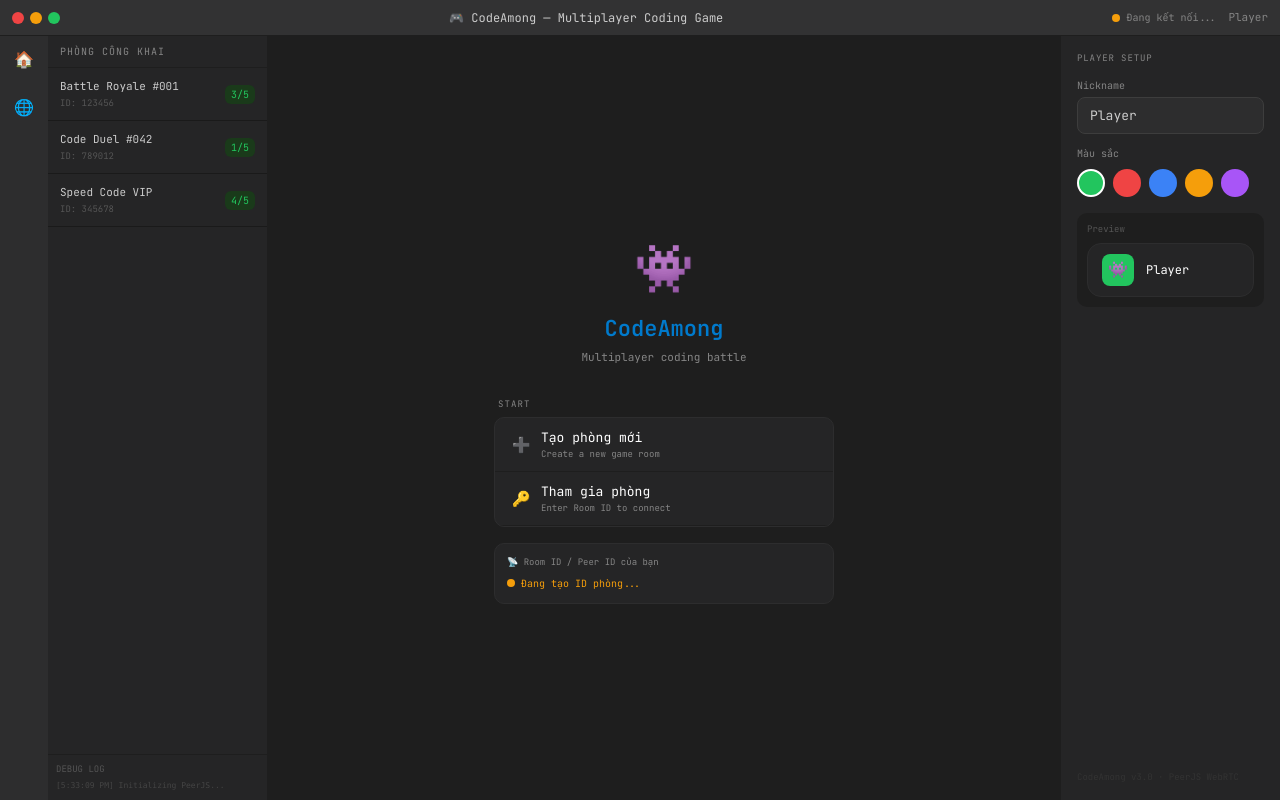
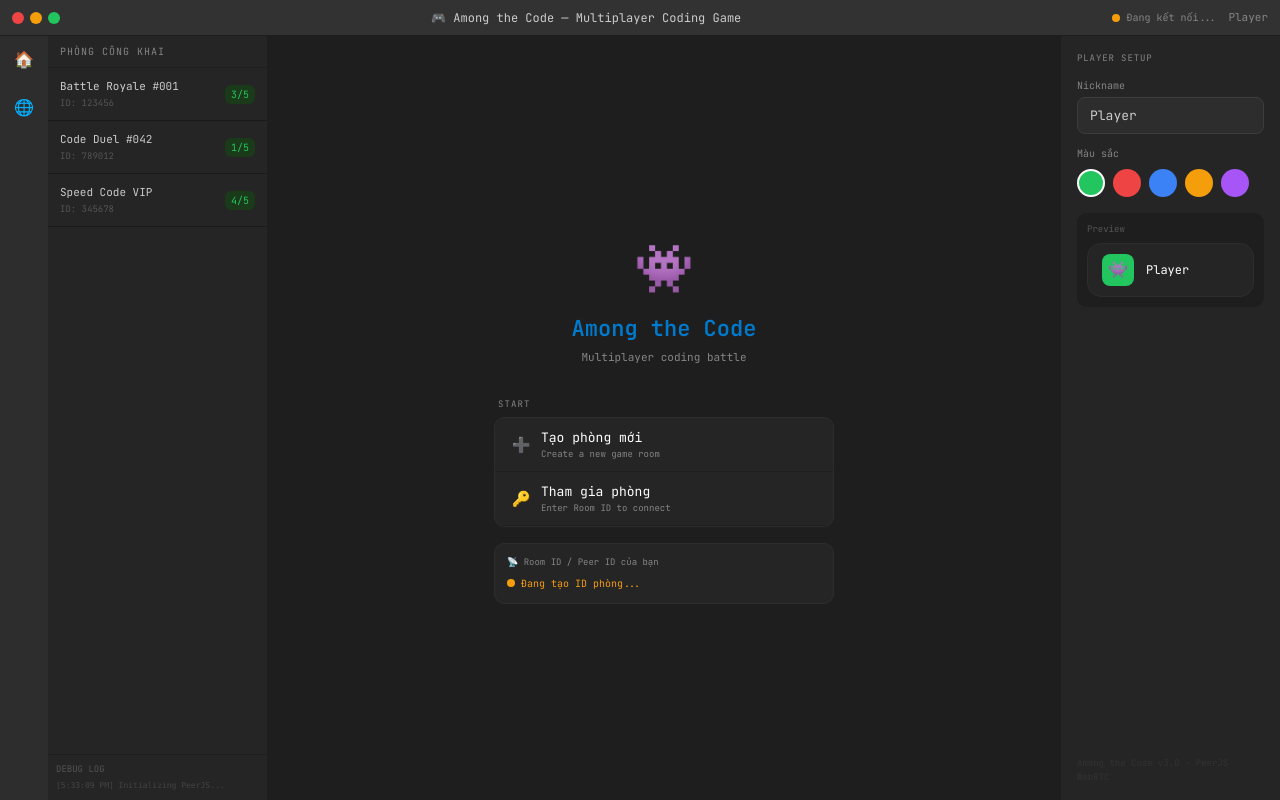
Before and after one commit to Fyxhier/amongcoder_frontend, a plain HTML site: page index.html in a window 1280 px wide. Drawn offline with nearby package versions, Linux system fonts and the light colour scheme; a script that the page names is missing.

Commit message:
Rename 'CodeAmong' to 'Among the Code'

```diff
--- a/index.html
+++ b/index.html
@@ -683,7 +683,7 @@ function renderLobby() {
             <div style="width:12px;height:12px;background:#f59e0b;border-radius:50%;"></div>
             <div style="width:12px;height:12px;background:#22c55e;border-radius:50%;"></div>
         </div>
-        <span style="flex:1;text-align:center;font-size:12px;color:#cccccc;">🎮 CodeAmong — Multiplayer Coding Game</span>
+        <span style="flex:1;text-align:center;font-size:12px;color:#cccccc;">🎮 Among the Code — Multiplayer Coding Game</span>
         <div id="peer-status-bar" style="display:flex;align-items:center;gap:6px;"></div>
         <span style="font-size:11px;color:#858585;">${S.myName}</span>
     </div>
@@ -720,7 +720,7 @@ function renderLobby() {
                 <div style="width:100%;max-width:340px;">
                     <div style="text-align:center;margin-bottom:32px;">
                         <div style="font-size:48px;margin-bottom:8px;">👾</div>
-                        <div style="font-size:22px;font-weight:600;color:#007acc;margin-bottom:4px;">CodeAmong</div>
+                        <div style="font-size:22px;font-weight:600;color:#007acc;margin-bottom:4px;">Among the Code</div>
                         <div style="font-size:11px;color:#858585;">Multiplayer coding battle</div>
                     </div>
 
@@ -783,7 +783,7 @@ function renderLobby() {
                     </div>
                 </div>
 
-                <div style="margin-top:12px;font-size:9px;color:#333;">CodeAmong v3.0 · PeerJS WebRTC</div>
+                <div style="margin-top:12px;font-size:9px;color:#333;">Among the Code v3.0 · PeerJS WebRTC</div>
             </div>
         </div>
     </div>
@@ -1452,7 +1452,7 @@ function doMeetingChat() {
 window.onload = () => {
     render();
     initPeer();
-    console.log('%c🚀 CodeAmong v3 — PeerJS WebRTC', 'color:#007acc;font-size:13px;font-weight:bold;');
+    console.log('%c🚀 Among the Code v3 — PeerJS WebRTC', 'color:#007acc;font-size:13px;font-weight:bold;');
 };
 </script>
 </body>
```
